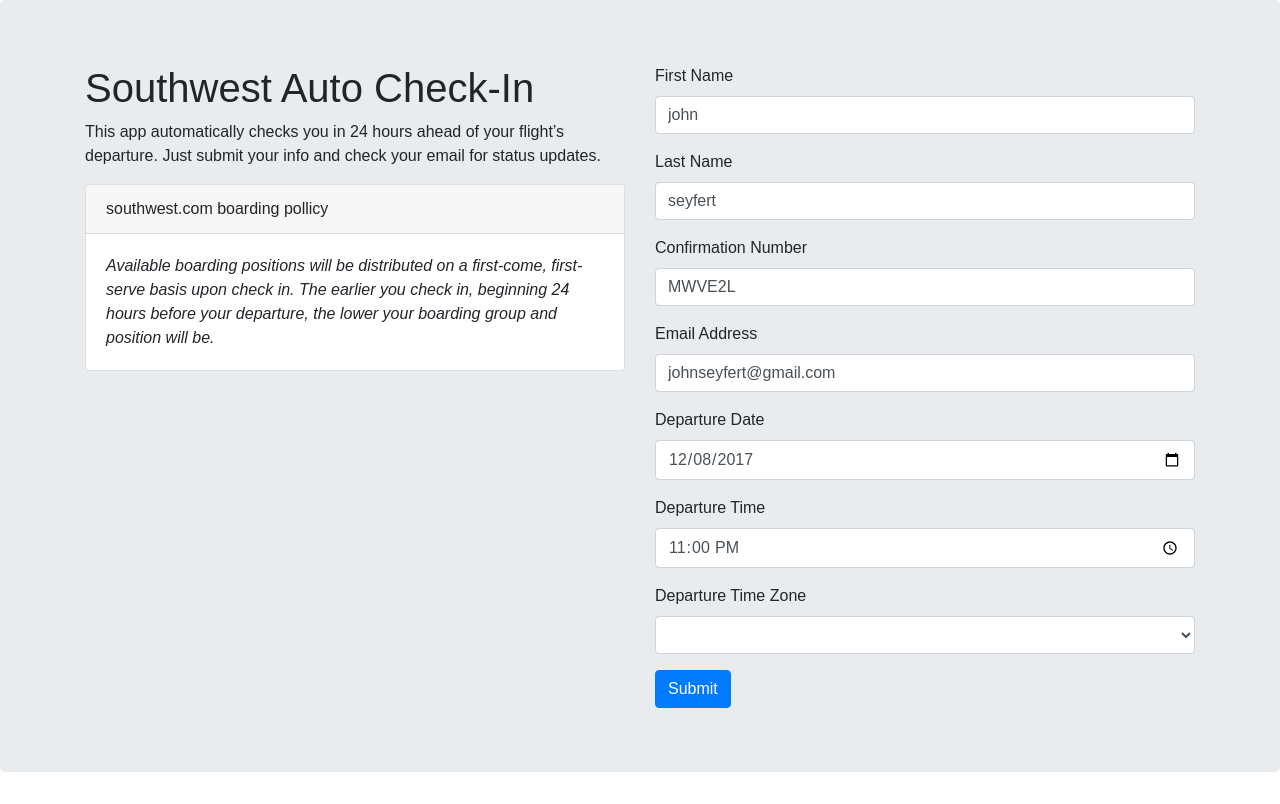
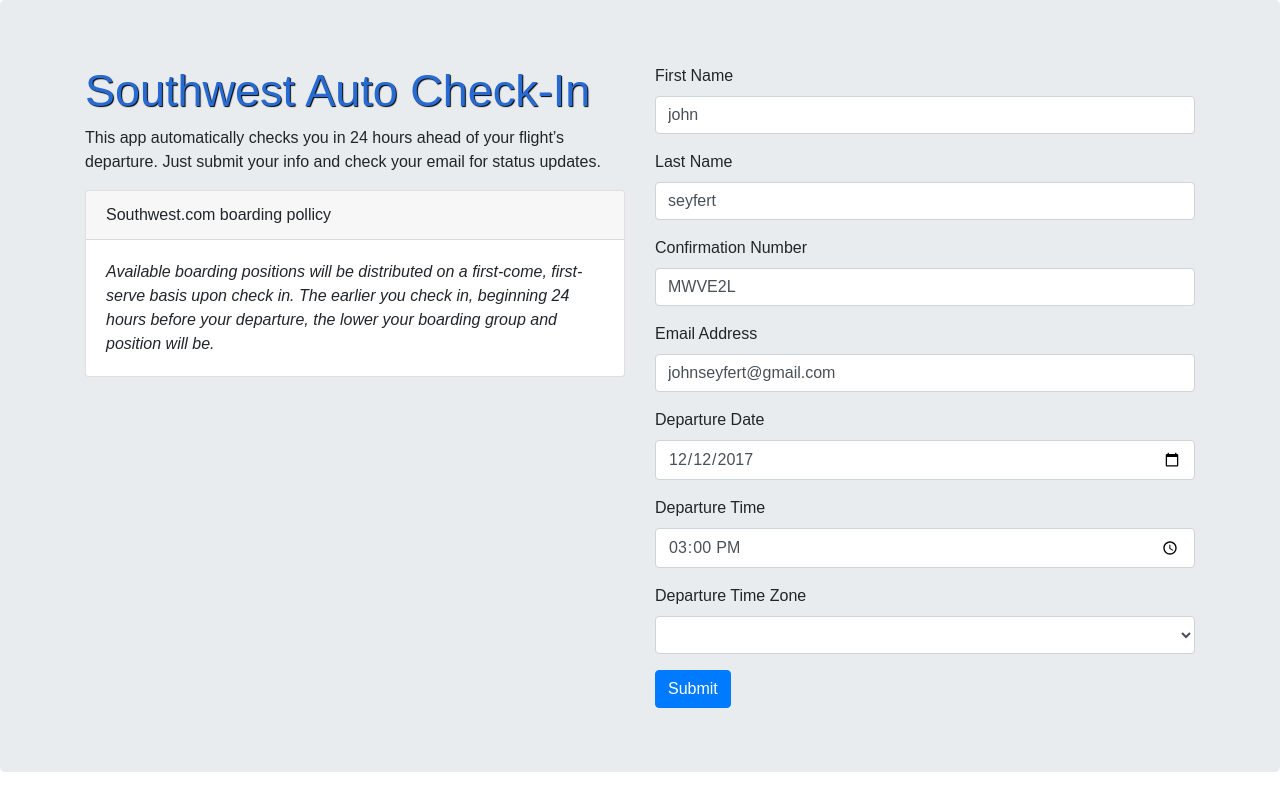
Before and after one commit to jseyfert/southwest-checkin, a React (Create React App) app: page / in a window 1280 px wide. Built offline with nearby package versions, Linux system fonts and the light colour scheme.

Commit message:
ready for prod

```diff
--- a/src/App.css
+++ b/src/App.css
@@ -1,3 +1,4 @@
+
 .App {
   text-align: center;
 }
--- a/src/App.js
+++ b/src/App.js
@@ -1,6 +1,6 @@
 import React, { Component } from 'react';
 import axios from 'axios';
-import { Alert, Container, Row, Col, Jumbotron, Button, Form, FormGroup, Label, Input, Card, CardHeader, CardBody, CardTitle, CardText, } from 'reactstrap';
+import { Alert, Container, Row, Col, Jumbotron, Button, Form, FormGroup, Label, Input, Card, CardHeader, CardBody, CardText, } from 'reactstrap';
 
 class App extends Component {
   constructor(props) {
@@ -24,8 +24,8 @@
       lastName: 'seyfert',
       confirmationNumber: 'MWVE2L',
       emailAddress: 'johnseyfert@gmail.com',
-      departureDate: "2017-12-08",
-      departureTime: "23:00",
+      departureDate: "2017-12-12",
+      departureTime: "15:00",
       timeZoneDeparture: '',
     };
   }
@@ -76,10 +76,10 @@
               <Container>
                 <Row>
                   <Col md={{ size: 6}}>
-                    <h1>Southwest Auto Check-In</h1>
+                    <h1 className="mainLogo">Southwest Auto Check-In</h1>
                     <p>This app automatically checks you in 24 hours ahead of your flight’s departure. Just submit your info and check your email for status updates.</p>
                     <Card>
-                      <CardHeader>southwest.com boarding pollicy</CardHeader>
+                      <CardHeader>Southwest.com boarding pollicy</CardHeader>
                       <CardBody>
                         <CardText>
                         <i>Available boarding positions will be distributed on a first-come, first-serve basis upon check in. The earlier you check in, beginning 24 hours before your departure, the lower your boarding group and position will be.</i>
@@ -142,12 +142,13 @@
               <Container>
               <Row>
                 <Col>
-                  <h1>Southwest Auto Check-In</h1>
+                  <h1 className="mainLogo">Southwest Auto Check-In</h1>
                   <Alert color="danger">
                    <p>The server has returned the following error: {this.state.message}</p>
+                  {this.state.message !== 'This trip is already registered' &&
                    <p className="mb-0">
                     Please check-in manually
-                   </p>
+                   </p>}
                   </Alert>
                 </Col>
               </Row>
@@ -162,12 +163,12 @@
               <Container>
                 <Row>
                   <Col>
-                    <h1>Southwest Auto Check-In</h1>
+                    <h1 className="mainLogo">Southwest Auto Check-In</h1>
                     <Alert color="success">
                       <h4 className="alert-heading">Success!</h4>
                       <hr />
                       <p>
-                        {this.state.firstName} {this.state.lastName} will automatically be checked-in on <b>{this.state.dateToExecute} PST</b>
+                        {this.state.firstName} {this.state.lastName} will automatically be checked-in on <b>{this.state.dateToExecute}</b>
                       </p>
                       <p className="mb-0">
                         Please check {this.state.emailAddress} for status updates
@@ -186,7 +187,7 @@
               <Container>
                 <Row>
                   <Col>
-                    <h1>Southwest Auto Check-In</h1>
+                    <h1 className="mainLogo">Southwest Auto Check-In</h1>
                     <h1>ERROR</h1>
                     <h1>ERROR</h1>
                     <h1>ERROR</h1>
--- a/src/index.css
+++ b/src/index.css
@@ -3,3 +3,9 @@
   padding: 0;
   font-family: sans-serif;
 }
+
+h1.mainLogo {
+  font-size: 45px;
+  text-shadow: 1px 1px 1px #000000;
+  color: #266AD2;
+}
```
